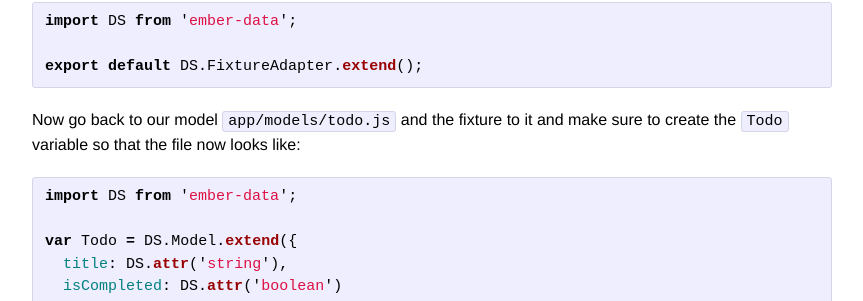
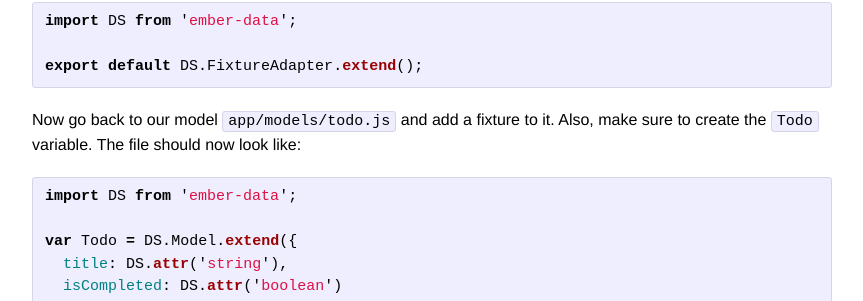
Before and after one commit to oblakeerickson/blakeerickson, a Jekyll site: the page built from _posts/2014-10-03-ember-cli-todo-mvc-tutorial-0-0-47.md, in a window 1280 px wide and 900 px high, scrolled down 4306 px. Shown: the part 149-450 px from the top of the window, without its empty margins (208-1071 px from the left). Built offline with Jekyll 4.4.1, drawn with Linux system fonts in a browser that asks for light colours; a script that is not in the unit is left out.

Commit message:
update wording in fixture section

```diff
--- a/_posts/2014-10-03-ember-cli-todo-mvc-tutorial-0-0-47.md
+++ b/_posts/2014-10-03-ember-cli-todo-mvc-tutorial-0-0-47.md
@@ -181,7 +181,7 @@
 export default DS.FixtureAdapter.extend();
 {% endhighlight %}
 
-Now go back to our model `app/models/todo.js` and the fixture to it and make sure to create the  `Todo` variable so that the file now looks like:
+Now go back to our model `app/models/todo.js` and add a fixture to it. Also, make sure to create the `Todo` variable. The file should now look like:
 
 {% highlight js %}
 import DS from 'ember-data';
```
